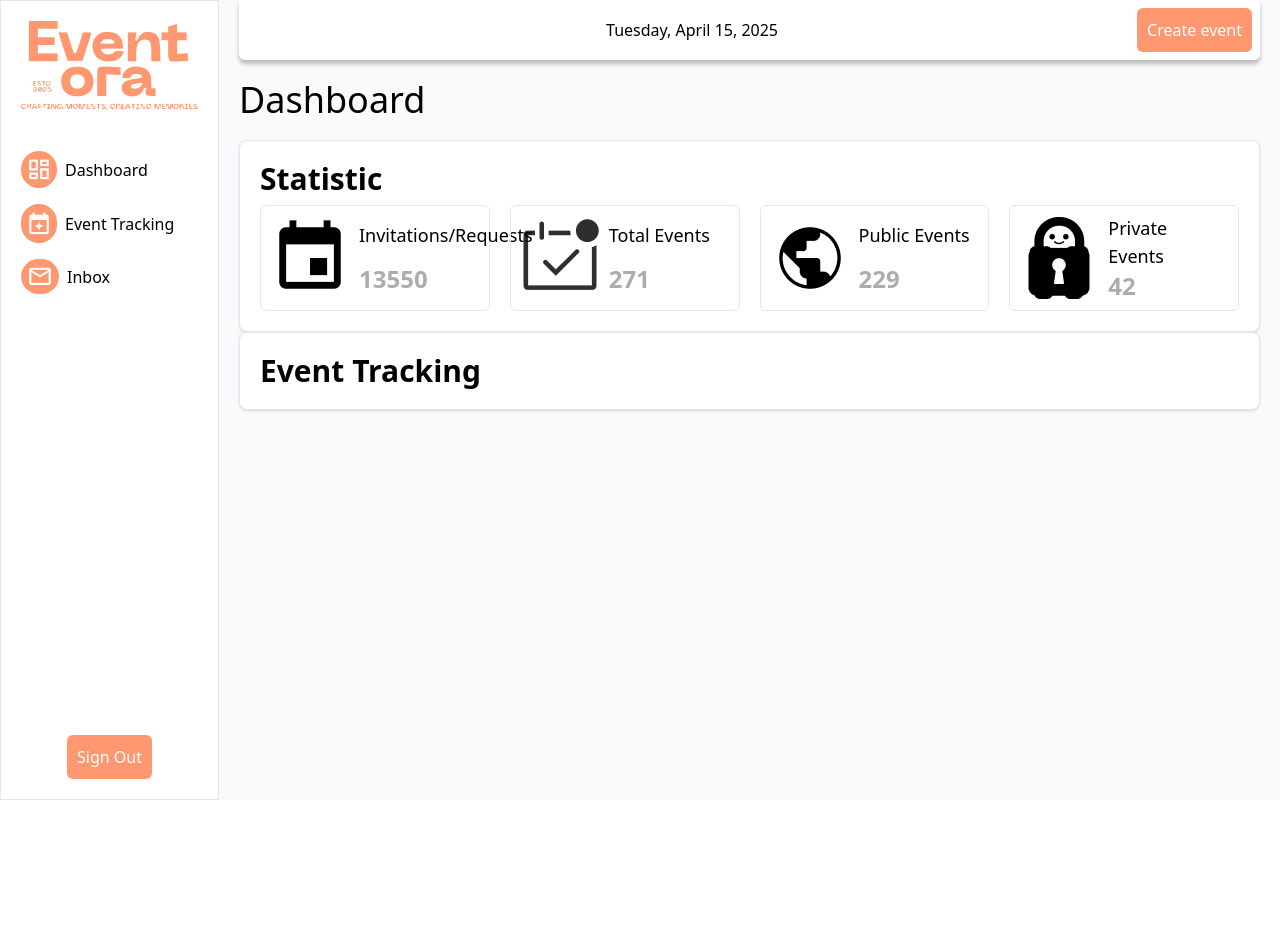
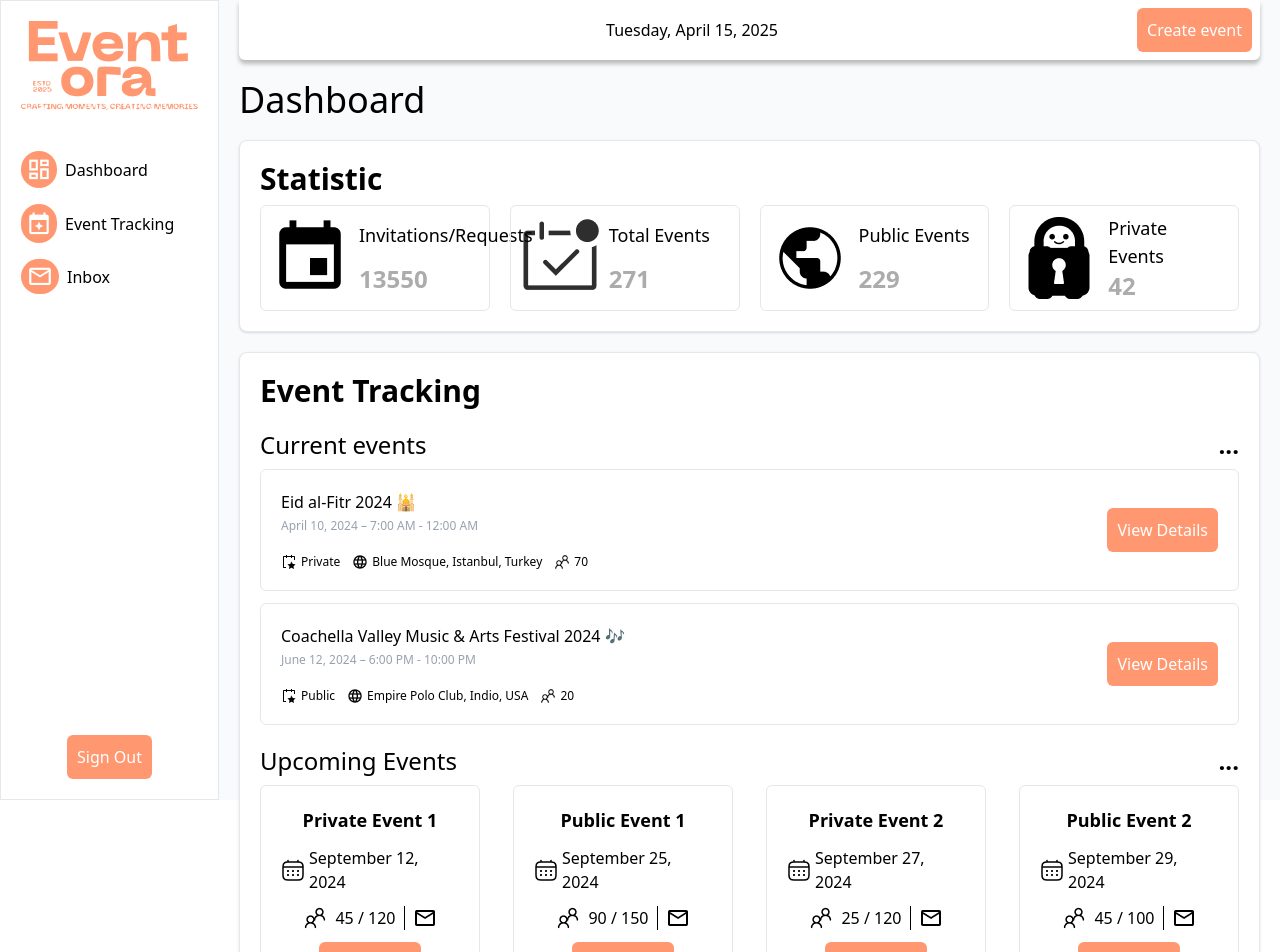
Before and after one commit to thien06012001/frontend, a React (Vite) app: page / in a window 1280 px wide. Shown: the top 952 px of the page. Before the commit the page ends 800 px from the top, so only its background shows below. Built offline with nearby package versions, Linux system fonts and the light colour scheme; no server answers.

Commit message:
finish dashboard

```diff
--- a/src/components/pages/home/Tracking.jsx
+++ /dev/null
@@ -1,9 +0,0 @@
-function Tracking() {
-  return (
-    <div className="p-5 bg-white space-y-2 border border-gray-200 rounded-lg shadow-sm">
-      <h2 className="font-semibold text-3xl">Event Tracking</h2>
-    </div>
-  );
-}
-
-export default Tracking;
--- /dev/null
+++ b/src/components/pages/home/Tracking.tsx
@@ -0,0 +1,127 @@
+import Button from '../../ui/Button';
+
+const eventData = [
+  {
+    title: 'Eid al-Fitr 2024 🕌',
+    date: 'April 10, 2024',
+    timeRange: '7:00 AM - 12:00 AM',
+    type: 'Private',
+    location: 'Blue Mosque, Istanbul, Turkey',
+    attendees: 70,
+  },
+  {
+    title: 'Coachella Valley Music & Arts Festival 2024 🎶',
+    date: 'June 12, 2024',
+    timeRange: '6:00 PM - 10:00 PM',
+    type: 'Public',
+    location: 'Empire Polo Club, Indio, USA',
+    attendees: 20,
+  },
+];
+
+const upcomingEvents = [
+  {
+    title: 'Private Event 1',
+    date: 'September 12, 2024',
+    attendees: '45 / 120',
+    type: 'Private',
+  },
+  {
+    title: 'Public Event 1',
+    date: 'September 25, 2024',
+    attendees: '90 / 150',
+    type: 'Public',
+  },
+  {
+    title: 'Private Event 2',
+    date: 'September 27, 2024',
+    attendees: '25 / 120',
+    type: 'Private',
+  },
+  {
+    title: 'Public Event 2',
+    date: 'September 29, 2024',
+    attendees: '45 / 100',
+    type: 'Public',
+  },
+];
+
+function Tracking() {
+  return (
+    <section className="p-5 mt-5 bg-white space-y-5 border border-gray-200 rounded-lg shadow-sm">
+      <h2 className="font-semibold text-3xl">Event Tracking</h2>
+
+      {/* Current Events */}
+      <div className="space-y-2">
+        <div className="flex items-center justify-between">
+          <h3 className="text-2xl">Current events</h3>
+          <span className="text-2xl font-semibold cursor-pointer">...</span>
+        </div>
+        <div className="flex flex-col space-y-3">
+          {eventData.map((event, index) => (
+            <div
+              key={index}
+              className="flex-1 flex justify-between items-center border border-gray-200 rounded-md p-5"
+            >
+              <div className="space-y-1 flex-1">
+                <p>{event.title}</p>
+                <p className="text-xs text-gray-400">
+                  {event.date} – {event.timeRange}
+                </p>
+                <div className="flex justify-start items-center space-x-3 mt-5 w-full">
+                  <div className="flex text-xs space-x-1">
+                    <img src="icons/event-star.png" alt="event type" />
+                    <span>{event.type}</span>
+                  </div>
+                  <div className="flex text-xs space-x-1">
+                    <img src="icons/global.png" alt="Address" />
+                    <p>{event.location}</p>
+                  </div>
+                  <div className="flex text-xs space-x-1">
+                    <img
+                      src="icons/people.png"
+                      alt="people"
+                      className="size-4"
+                    />
+                    <span>{event.attendees}</span>
+                  </div>
+                </div>
+              </div>
+              <Button className="h-fit">View Details</Button>
+            </div>
+          ))}
+        </div>
+      </div>
+
+      {/* Upcoming Events */}
+      <div className="space-y-2">
+        <div className="flex items-center justify-between">
+          <h3 className="text-2xl">Upcoming Events</h3>
+          <span className="text-2xl font-semibold cursor-pointer">...</span>
+        </div>
+        <div className="flex justify-between items-center gap-4 flex-wrap">
+          {upcomingEvents.map((event, index) => (
+            <div
+              key={index}
+              className="flex flex-col items-center justify-center border space-y-3 border-gray-200 rounded-md p-5 w-[220px]"
+            >
+              <p className="font-semibold text-lg">{event.title}</p>
+              <div className="flex items-center space-x-1">
+                <img src="icons/calendar.png" alt="Calendar" />
+                <p>{event.date}</p>
+              </div>
+              <div className="flex items-center">
+                <img src="icons/people.png" alt="People" />
+                <p className="border-r px-2">{event.attendees}</p>
+                <img src="icons/mail.png" alt="Mail" className="ml-2" />
+              </div>
+              <Button className="p-1">View Detail</Button>
+            </div>
+          ))}
+        </div>
+      </div>
+    </section>
+  );
+}
+
+export default Tracking;
--- a/src/pages/Home.tsx
+++ b/src/pages/Home.tsx
@@ -1,5 +1,6 @@
 import Statistic from '../components/pages/home/Statistic';
 import Tracking from '../components/pages/home/Tracking';
+
 function Home() {
   return (
     <>
```
